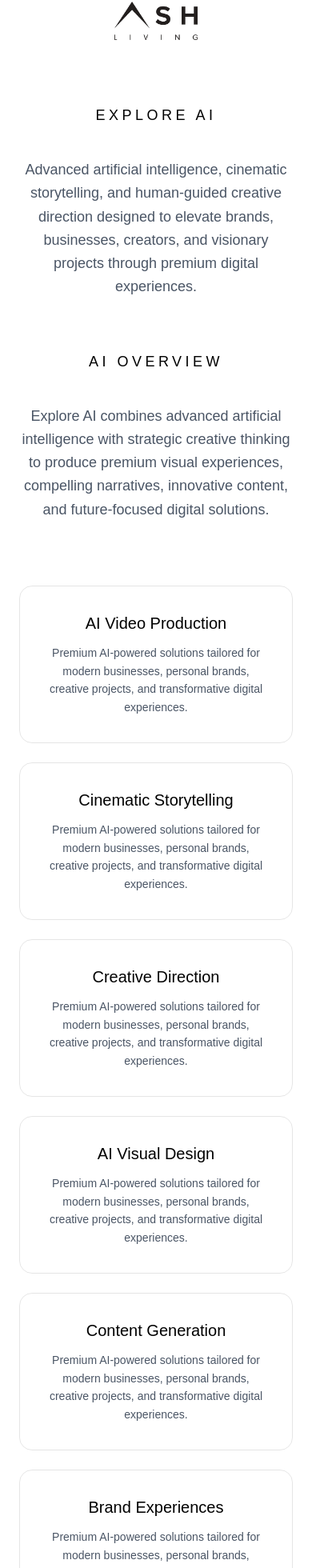
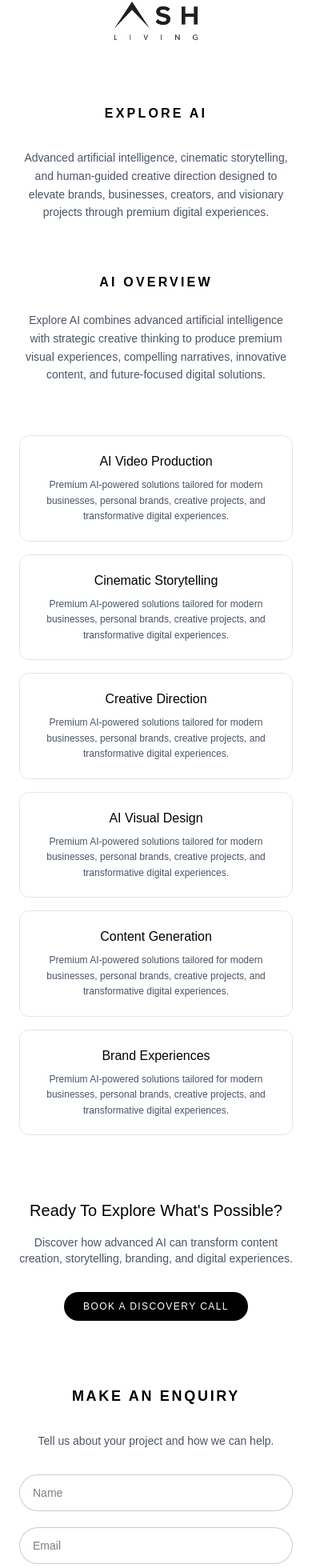
Before and after one commit to Abhishekr253/Ash-living, a React app: page /explore-ai in a window 390 px wide. Shown: the part 38-1998 px from the top of the page at 80% size. Built offline with nearby package versions, Linux system fonts and the light colour scheme; the HTML template or start-up script is replaced by a standard one.

Commit message:
updates in font and length

```diff
--- a/src/components/Collaboration.jsx
+++ b/src/components/Collaboration.jsx
@@ -32,7 +32,7 @@ export default function Collaboration() {
     mb-10
     whitespace-nowrap
     text-lg
-    font-light
+    font-bold
     tracking-[0.5em]
     text-black
     text-center
@@ -51,7 +51,7 @@ export default function Collaboration() {
           whileInView={{ opacity: 1, y: 0 }}
           transition={{ duration: 0.8 }}
           viewport={{ once: false, amount: 0.2 }}
-          className="space-y-6 text-lg md:text-xl font-light leading-relaxed max-w-4xl mx-auto mb-14 text-gray-700"
+          className="space-y-5 text-sm md:text-lg font-light leading-relaxed max-w-4xl mx-auto mb-14 text-gray-700"
         >
           <p>
             An invitation for aligned companies, schools, organisations,
--- a/src/components/ExploreAI.jsx
+++ b/src/components/ExploreAI.jsx
@@ -36,16 +36,16 @@ export default function ExploreAI() {
             viewport={{ once: false, amount: 0.3 }}
             className="
     mt-4
-    mb-10
+    mb-8 md:mb-10
     text-center
     whitespace-nowrap
-    text-lg
-    font-light
-    tracking-[0.25em]
+    text-base
+    font-bold
+    tracking-[0.2em]
     text-black
 
-    sm:text-3xl
-    sm:font-medium
+    sm:text-xl
+    md:text-3xl
     sm:tracking-[0.3em]
   "
           >
@@ -60,7 +60,7 @@ export default function ExploreAI() {
             viewport={{ once: false, amount: 0.2 }}
             className="max-w-4xl mx-auto mb-16"
           >
-            <p className="text-lg md:text-xl font-light leading-relaxed text-gray-600">
+            <p className="text-sm md:text-base lg:text-xl font-light leading-relaxed text-gray-600">
               Advanced artificial intelligence, cinematic storytelling, and
               human-guided creative direction designed to elevate brands,
               businesses, creators, and visionary projects through premium
@@ -74,28 +74,28 @@ export default function ExploreAI() {
             whileInView={{ opacity: 1, y: 0 }}
             transition={{ duration: 0.8 }}
             viewport={{ once: false, amount: 0.2 }}
-            className="max-w-4xl mx-auto mb-20"
+            className="max-w-4xl mx-auto mb-16 md:mb-20"
           >
             <h2
               className="
       mt-4
-    mb-10
+      mb-6 md:mb-10
       text-center
       whitespace-nowrap
-    text-lg
-    font-light
-    tracking-[0.25em]
+      text-base
+      font-bold
+      tracking-[0.2em]
       text-black
 
-    sm:text-2xl
-    sm:font-medium
+      sm:text-xl
+      md:text-2xl
       sm:tracking-[0.2em]
     "
             >
               AI OVERVIEW
             </h2>
 
-            <p className="text-lg font-light leading-relaxed text-gray-600">
+            <p className="text-sm md:text-lg font-light leading-relaxed text-gray-600">
               Explore AI combines advanced artificial intelligence with
               strategic creative thinking to produce premium visual experiences,
               compelling narratives, innovative content, and future-focused
@@ -109,22 +109,24 @@ export default function ExploreAI() {
             whileInView={{ opacity: 1 }}
             transition={{ duration: 0.8 }}
             viewport={{ once: false, amount: 0.2 }}
-            className="grid grid-cols-1 md:grid-cols-3 gap-6 max-w-5xl mx-auto mb-20"
+            className="grid grid-cols-1 md:grid-cols-3 gap-4 md:gap-6 max-w-5xl mx-auto mb-20"
           >
             {services.map((service, index) => (
               <div
                 key={index}
                 className="
-                  p-8
-                  rounded-2xl
+        p-5 md:p-8
+        rounded-xl md:rounded-2xl
         border border-black/10
         hover:border-black/30
         transition
       "
               >
-                <h3 className="text-xl font-medium mb-3">{service}</h3>
+                <h3 className="text-base md:text-xl font-medium mb-2 md:mb-3">
+                  {service}
+                </h3>
 
-                <p className="text-sm text-gray-600 leading-relaxed">
+                <p className="text-xs md:text-sm text-gray-600 leading-relaxed">
                   Premium AI-powered solutions tailored for modern businesses,
                   personal brands, creative projects, and transformative digital
                   experiences.
@@ -141,21 +143,26 @@ export default function ExploreAI() {
             viewport={{ once: false, amount: 0.2 }}
             className="mb-20"
           >
-            <h2 className="text-3xl md:text-5xl font-serif mb-6">
+            <h2 className="text-xl sm:text-2xl md:text-5xl font-serif mb-4 md:mb-6">
               Ready To Explore What's Possible?
             </h2>
 
-            <p className="max-w-3xl mx-auto text-lg font-light text-gray-600 mb-10">
+            <p className="max-w-3xl mx-auto text-sm sm:text-base md:text-lg font-light text-gray-600 mb-8 md:mb-10">
               Discover how advanced AI can transform content creation,
               storytelling, branding, and digital experiences.
             </p>
 
             <button
               className="
-                px-10 py-4
+      px-6 py-2.5
+      sm:px-8 sm:py-3
+      md:px-10 md:py-4
       rounded-full
       bg-black
       text-white
+      text-xs sm:text-sm md:text-base
+      tracking-[0.12em]
+      uppercase
       hover:opacity-90
       transition
     "
@@ -170,43 +177,56 @@ export default function ExploreAI() {
             whileInView={{ opacity: 1, y: 0 }}
             transition={{ duration: 0.8 }}
             viewport={{ once: false, amount: 0.2 }}
-            className="w-full max-w-3xl mx-auto grid grid-cols-1 gap-6"
+            className="w-full max-w-3xl mx-auto grid grid-cols-1 gap-5"
           >
-            <h2 className="text-3xl md:text-4xl font-serif mb-4">
+            <h2 className="text-lg sm:text-xl md:text-4xl font-bold mb-3 md:mb-4 tracking-[0.15em] uppercase">
               Make An Enquiry
             </h2>
 
-            <p className="text-gray-600 mb-4">
+            <p className="text-sm md:text-base text-gray-600 mb-3 md:mb-4">
               Tell us about your project and how we can help.
             </p>
 
             <input
               type="text"
               placeholder="Name"
-              className="px-5 py-4 rounded-full border border-black/20 bg-white focus:outline-none"
+              className="px-4 md:px-5 py-3 md:py-4 rounded-full border border-black/20 bg-white focus:outline-none text-sm md:text-base"
             />
 
             <input
               type="email"
               placeholder="Email"
-              className="px-5 py-4 rounded-full border border-black/20 bg-white focus:outline-none"
+              className="px-4 md:px-5 py-3 md:py-4 rounded-full border border-black/20 bg-white focus:outline-none text-sm md:text-base"
             />
 
             <input
               type="text"
               placeholder="Company / Organisation"
-              className="px-5 py-4 rounded-full border border-black/20 bg-white focus:outline-none"
+              className="px-4 md:px-5 py-3 md:py-4 rounded-full border border-black/20 bg-white focus:outline-none text-sm md:text-base"
             />
 
             <textarea
               rows={6}
               placeholder="Tell us about your project..."
-              className="px-5 py-4 rounded-3xl border border-black/20 bg-white resize-none focus:outline-none"
+              className="px-4 md:px-5 py-3 md:py-4 rounded-3xl border border-black/20 bg-white resize-none focus:outline-none text-sm md:text-base"
             />
 
             <button
               type="submit"
-              className="mt-2 py-4 rounded-full bg-black text-white hover:opacity-90 transition"
+              className="
+      mt-2
+      mx-auto
+      px-8 md:px-12
+      py-2.5 md:py-3.5
+      rounded-full
+      bg-black
+      text-white
+      text-xs md:text-sm
+      tracking-[0.15em]
+      uppercase
+      hover:opacity-90
+      transition
+    "
             >
               SUBMIT ENQUIRY
             </button>
--- a/src/components/ImmediateCareAccess.jsx
+++ b/src/components/ImmediateCareAccess.jsx
@@ -31,7 +31,7 @@ export default function ImmediateCareAccess() {
     text-center
     whitespace-nowrap
     text-base
-    font-light
+    font-bold
     tracking-[0.2em]
     text-black
 
@@ -51,7 +51,7 @@ export default function ImmediateCareAccess() {
             viewport={{ once: false, amount: 0.2 }}
             className="max-w-4xl mx-auto mb-14"
           >
-            <p className="text-lg md:text-xl font-light leading-relaxed text-gray-600">
+            <p className="text-sm md:text-lg font-light leading-relaxed text-gray-600">
               If you are currently feeling vulnerable and in need of conscious
               support, please fill in your details below and a Conscious Support
               Specialist will respond as soon as possible within a reasonable
--- a/src/pages/AshLivingShop.jsx
+++ b/src/pages/AshLivingShop.jsx
@@ -32,7 +32,7 @@ export default function AshLivingShop() {
     text-center
     whitespace-nowrap
     text-lg
-    font-light
+    font-bold
     tracking-[0.25em]
 
     sm:text-3xl
@@ -44,12 +44,12 @@ export default function AshLivingShop() {
         </motion.h1>
 
         {/* Launching Soon */}
-        <p className="text-xl md:text-2xl font-light mb-8 text-gray-700">
+        <p className="text-xl md:text-2xl font-light  mb-8 text-gray-700">
           Launching Soon
         </p>
 
         {/* Intro */}
-        <div className="max-w-3xl mx-auto text-lg md:text-xl font-light leading-relaxed text-gray-700 mb-14 space-y-6">
+        <div className="max-w-3xl mx-auto text-sm md:text-xl font-light leading-relaxed text-gray-700 mb-14 space-y-6">
           <p>The Ash Living Shop is currently being prepared.</p>
 
           <p>
--- a/src/pages/Support247.jsx
+++ b/src/pages/Support247.jsx
@@ -31,7 +31,7 @@ export default function Support247() {
     text-center
     whitespace-nowrap
     text-lg
-    font-light
+    font-bold
     tracking-[0.2em]
     text-black
 
@@ -49,7 +49,7 @@ export default function Support247() {
             whileInView={{ opacity: 1, y: 0 }}
             transition={{ duration: 0.8 }}
             viewport={{ once: false, amount: 0.2 }}
-            className="space-y-6 text-base md:text-lg font-light leading-relaxed max-w-4xl mx-auto mb-14 text-gray-600"
+            className="space-y-6 text-sm md:text-lg font-light leading-relaxed max-w-4xl mx-auto mb-14 text-gray-600"
           >
             <p>
               Conscious support is available for those who require guidance,
```
Also changed, not shown: src/components/AstralAscension.jsx (+4 -10 lines), src/components/InsideAshLiving.jsx (+18 -3 lines), src/components/PrivateImmersions.jsx (+4 -10 lines), src/components/TextHelp.jsx (+3 -9 lines), src/pages/Home.jsx (+25 -20 lines), src/pages/RiseWithUs.jsx (+34 -7 lines). Lines whose indentation alone changed are shown as unchanged.
